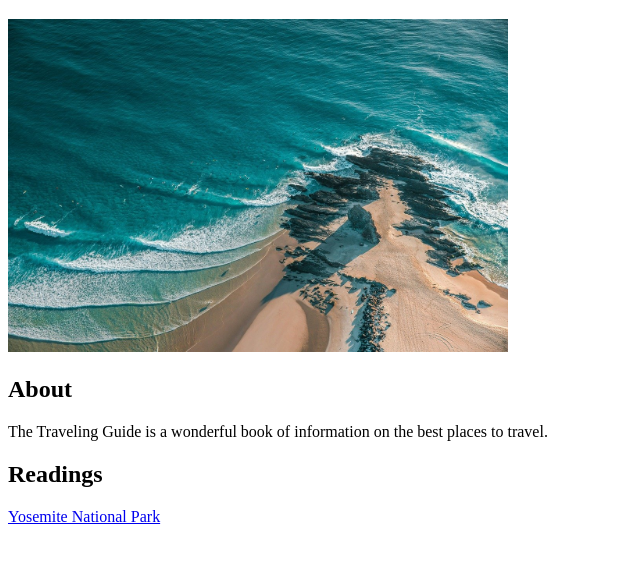
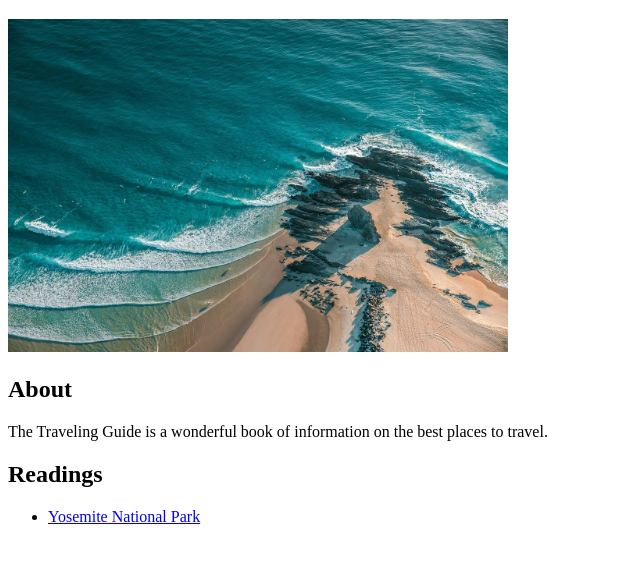
Before and after one commit to sebiprograms/traveling-guide, a plain HTML site: page index.html in a window 1280 px wide. Shown: the part 61-624 px from the top of the page, without its empty margins (0-640 px from the left). Drawn offline with Linux system fonts and the light colour scheme.

Commit message:
Makes readings a list
Before yosemite on the index page was just a
anchored text. But I made it a child of an
unordered list for better organization when adding
more readings.

```diff
--- a/index.html
+++ b/index.html
@@ -15,6 +15,8 @@
         best places to travel.
     </p>
     <h2>Readings</h2>
-    <p><a href="./pages/yosemite.html">Yosemite National Park</a></p>
+    <ul>
+        <li><p><a href="./pages/yosemite.html">Yosemite National Park</a></p></li>
+    </ul>
 </body>
 </html>
```
